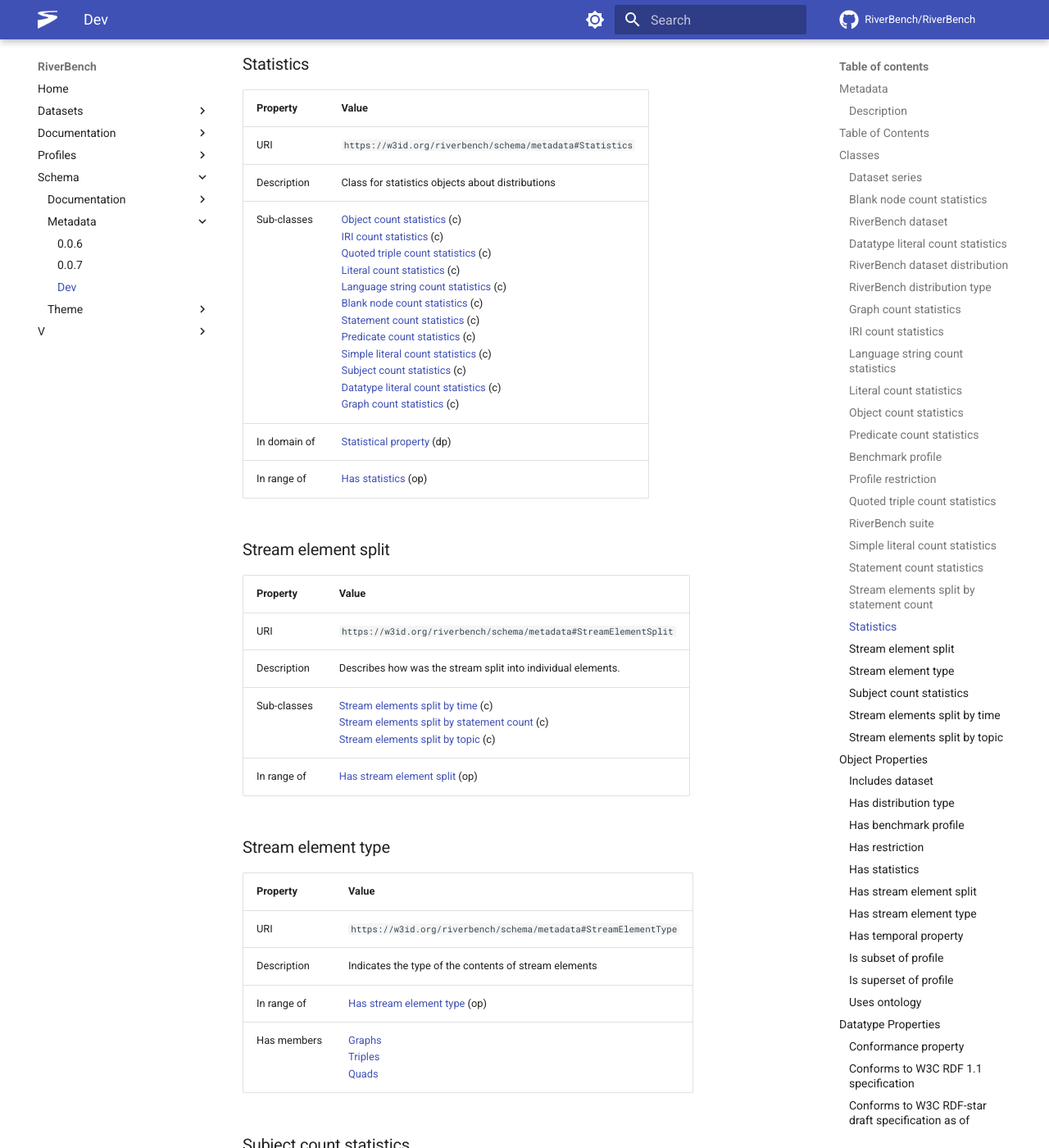
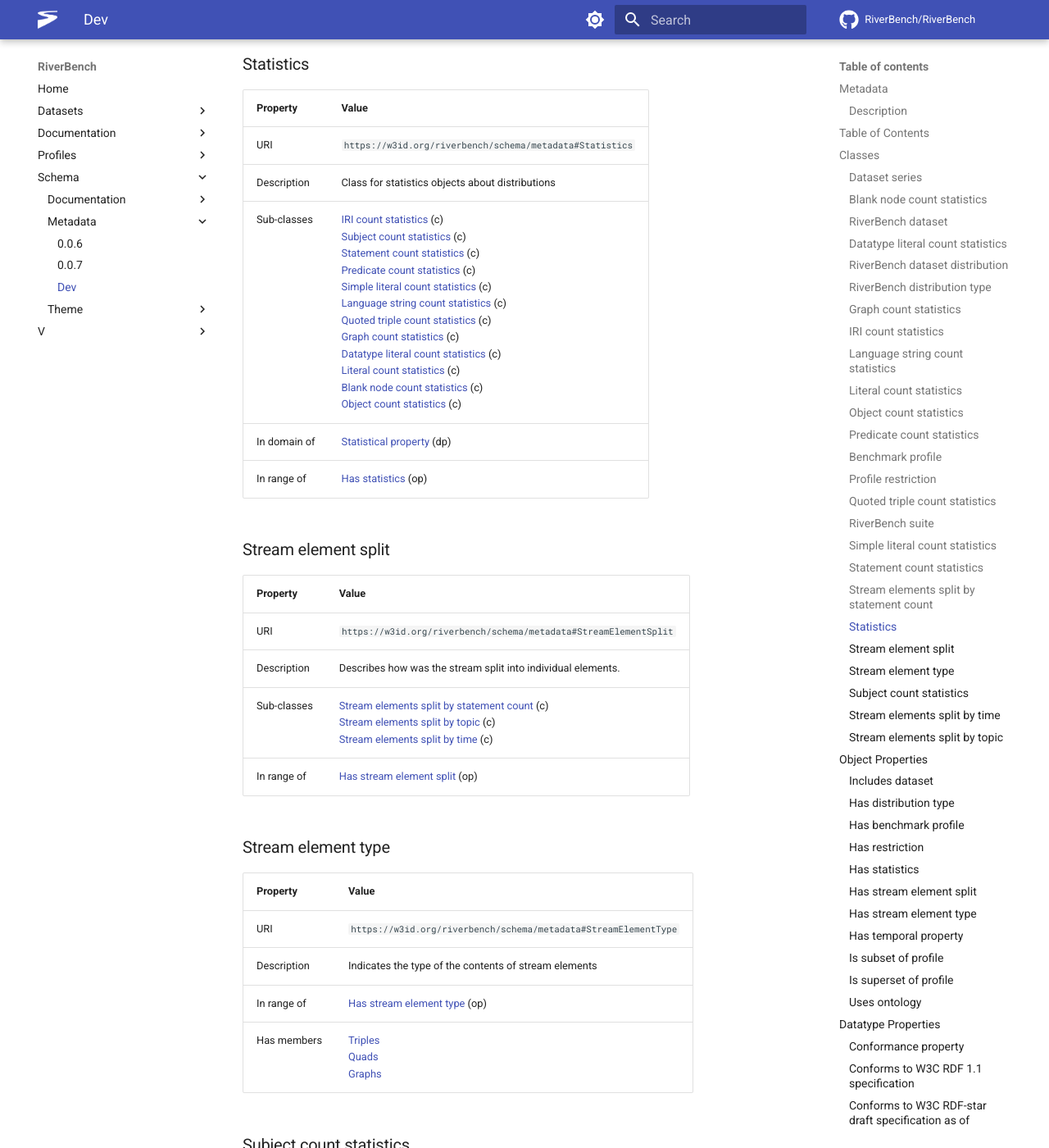
Before and after one commit to RiverBench/riverbench.github.io, an MkDocs documentation site: the page built from docs/schema/metadata/dev.md, in a window 1280 px wide and 1400 px high, scrolled down 7902 px. Shown: the whole window at 82% size. Built offline with MkDocs 1.6.1 and Material for MkDocs 9.7.7, drawn with Linux system fonts in a browser that asks for light colours; comment, search, counter and statistics services are not loaded; some of the changed text lies outside the part shown.

```diff
--- a/docs/schema/metadata/dev.md
+++ b/docs/schema/metadata/dev.md
@@ -110,7 +109,7 @@ Property | Value
 URI | `https://w3id.org/riverbench/schema/metadata#DistributionType`
 Description | Type of dataset distribution, indicating the corresponding streaming task formulation.
 In range of |[Has distribution type](#hasDistributionType) (op)<br />
-Has members |[Partial distribution](#partialDistribution)<br />[Graph stream distribution](#graphStreamDistribution)<br />[Full distribution](#fullDistribution)<br />[Quad stream distribution](#quadStreamDistribution)<br />[Flat distribution](#flatDistribution)<br />[Triple stream distribution](#tripleStreamDistribution)<br />
+Has members |[Triple stream distribution](#tripleStreamDistribution)<br />[Partial distribution](#partialDistribution)<br />[Graph stream distribution](#graphStreamDistribution)<br />[Flat distribution](#flatDistribution)<br />[Quad stream distribution](#quadStreamDistribution)<br />[Full distribution](#fullDistribution)<br />
 
 ### Graph count statistics <a name="GraphCountStatistics"></a>
 Property | Value
@@ -160,8 +159,8 @@ Property | Value
 URI | `https://w3id.org/riverbench/schema/metadata#Profile`
 Description | Benchmark profile grouping several datasets in RiverBench
 Super-classes |[Dataset series](#DatasetSeries) (c)<br />
-In domain of |[Is superset of profile](#isSupersetOfProfile) (op)<br />[Has restriction](#hasRestriction) (op)<br />[Is subset of profile](#isSubsetOfProfile) (op)<br />
-In range of |[Is superset of profile](#isSupersetOfProfile) (op)<br />[Is subset of profile](#isSubsetOfProfile) (op)<br />[Has benchmark profile](#hasProfile) (op)<br />
+In domain of |[Is superset of profile](#isSupersetOfProfile) (op)<br />[Is subset of profile](#isSubsetOfProfile) (op)<br />[Has restriction](#hasRestriction) (op)<br />
+In range of |[Has benchmark profile](#hasProfile) (op)<br />[Is subset of profile](#isSubsetOfProfile) (op)<br />[Is superset of profile](#isSupersetOfProfile) (op)<br />
 
 ### Profile restriction <a name="ProfileRestriction"></a>
 Property | Value
@@ -211,7 +210,7 @@ Property | Value
 --- | ---
 URI | `https://w3id.org/riverbench/schema/metadata#Statistics`
 Description | Class for statistics objects about distributions
-Sub-classes |[Object count statistics](#ObjectCountStatistics) (c)<br />[IRI count statistics](#IriCountStatistics) (c)<br />[Quoted triple count statistics](#QuotedTripleCountStatistics) (c)<br />[Literal count statistics](#LiteralCountStatistics) (c)<br />[Language string count statistics](#LanguageLiteralCountStatistics) (c)<br />[Blank node count statistics](#BlankNodeCountStatistics) (c)<br />[Statement count statistics](#StatementCountStatistics) (c)<br />[Predicate count statistics](#PredicateCountStatistics) (c)<br />[Simple literal count statistics](#SimpleLiteralCountStatistics) (c)<br />[Subject count statistics](#SubjectCountStatistics) (c)<br />[Datatype literal count statistics](#DatatypeLiteralCountStatistics) (c)<br />[Graph count statistics](#GraphCountStatistics) (c)<br />
+Sub-classes |[IRI count statistics](#IriCountStatistics) (c)<br />[Subject count statistics](#SubjectCountStatistics) (c)<br />[Statement count statistics](#StatementCountStatistics) (c)<br />[Predicate count statistics](#PredicateCountStatistics) (c)<br />[Simple literal count statistics](#SimpleLiteralCountStatistics) (c)<br />[Language string count statistics](#LanguageLiteralCountStatistics) (c)<br />[Quoted triple count statistics](#QuotedTripleCountStatistics) (c)<br />[Graph count statistics](#GraphCountStatistics) (c)<br />[Datatype literal count statistics](#DatatypeLiteralCountStatistics) (c)<br />[Literal count statistics](#LiteralCountStatistics) (c)<br />[Blank node count statistics](#BlankNodeCountStatistics) (c)<br />[Object count statistics](#ObjectCountStatistics) (c)<br />
 In domain of |[Statistical property](#statisticalProperty) (dp)<br />
 In range of |[Has statistics](#hasStatistics) (op)<br />
 
@@ -220,7 +219,7 @@ Property | Value
 --- | ---
 URI | `https://w3id.org/riverbench/schema/metadata#StreamElementSplit`
 Description | Describes how was the stream split into individual elements.
-Sub-classes |[Stream elements split by time](#TimeStreamElementSplit) (c)<br />[Stream elements split by statement count](#StatementCountStreamElementSplit) (c)<br />[Stream elements split by topic](#TopicStreamElementSplit) (c)<br />
+Sub-classes |[Stream elements split by statement count](#StatementCountStreamElementSplit) (c)<br />[Stream elements split by topic](#TopicStreamElementSplit) (c)<br />[Stream elements split by time](#TimeStreamElementSplit) (c)<br />
 In range of |[Has stream element split](#hasStreamElementSplit) (op)<br />
 
 ### Stream element type <a name="StreamElementType"></a>
@@ -229,7 +228,7 @@ Property | Value
 URI | `https://w3id.org/riverbench/schema/metadata#StreamElementType`
 Description | Indicates the type of the contents of stream elements
 In range of |[Has stream element type](#hasStreamElementType) (op)<br />
-Has members |[Graphs](#graphs)<br />[Triples](#triples)<br />[Quads](#quads)<br />
+Has members |[Triples](#triples)<br />[Quads](#quads)<br />[Graphs](#graphs)<br />
 
 ### Subject count statistics <a name="SubjectCountStatistics"></a>
 Property | Value
@@ -572,7 +571,7 @@ Description | Triple streams consist of elements, where each element is an RDF g
 
 ## Namespaces
 * **default (rb)**
-    * `https://w3id.org/riverbench/schema/metadata`
+    * `https://w3id.org/riverbench/schema/metadata#`
 * **dc**
     * `http://purl.org/dc/elements/1.1/`
 * **dcat**
```
Also changed, not shown: other parts of docs/schema/metadata/dev.md (+1 -2 lines), docs/schema/documentation/dev.md (+1 -1 lines), docs/schema/theme/dev.md (+2 -2 lines).
